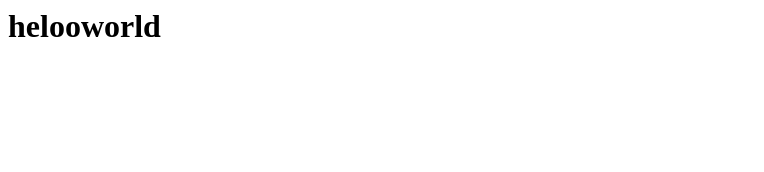
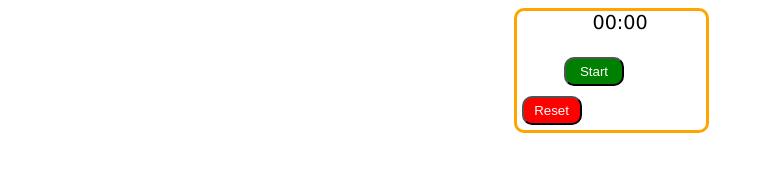
Before and after one commit to kms1405/initialstopwatch, a plain HTML site: page index.html in a window 1280 px wide. Shown: the whole page, without its empty margins (0-764 px from the left). Drawn offline with Linux system fonts and the light colour scheme.

Commit message:
Add files via upload
host

```diff
--- a/index.html
+++ b/index.html
@@ -1 +1,24 @@
-<h1>helooworld</h1>
+
+<!DOCTYPE html>
+<html lang="en">
+<head>
+    <meta charset="UTF-8">
+    <meta http-equiv="X-UA-Compatible" content="IE=edge">
+    <meta name="viewport" content="width=device-width, initial-scale=1.0">
+    <title>Stop watch</title>
+    <link rel="stylesheet" href="style.css">
+    <script src="script.js"></script>
+</head>
+<body>
+    <div id="main">
+        <!-- To display timer   -->
+        <div id="stopwatch">00:00</div>
+        <br>
+        <!-- Start and stop buttons -->
+        <button id="start" onclick="start()" value="start">Start</button>
+        <button id="reset" onclick="reset()">Reset</button>
+
+    </div>
+
+</body>
+</html>
--- /dev/null
+++ b/script.js
@@ -0,0 +1,65 @@
+
+
+// variables to show to time
+var minutes=0
+var seconds=0
+var time_out = null
+
+function start_timer() {
+    seconds= seconds + 1
+    if (seconds < 10) {
+        show_second = `0${seconds}`
+    } else {
+        show_second =seconds
+    }
+
+    // minutes calculater
+    if (seconds === 60) {
+        minutes = minutes + 1
+        seconds=0
+        show_second = `0${seconds}`
+    }
+
+    if (minutes < 10) {
+        show_minute = `0${minutes}`
+    } else {
+        show_minute =minutes
+    }
+
+    // To show dynamic timer count
+    window.document.getElementById("stopwatch").innerHTML=`${show_minute}:${show_second}`;
+
+}
+
+
+
+function start(){
+    // To start the timer if start button value is "start"
+    var start_button=window.document.getElementById("start")
+    if (start_button.value === "start"){
+        start_button.style.background = 'grey';
+        start_button.value="pause";
+        start_button.innerHTML = "Pause";
+        time_out = window.setInterval(start_timer, 1000)}
+
+    // To pause the timer if start button value is "pause"
+    else {
+        console.log("else condition");
+        window.clearInterval(time_out);
+        start_button.style.background = 'green';
+        start_button.value="start";
+        start_button.innerHTML = "Start";
+    }
+}
+
+// To reset the timer
+function reset(){
+    window.clearInterval(time_out)
+    minutes=0
+    seconds=0
+    window.document.getElementById("stopwatch").innerHTML=`00:00`;
+    var start_button=window.document.getElementById("start");
+    start_button.style.background = 'green';
+    start_button.value="start";
+    start_button.innerHTML = "Start";
+}
--- /dev/null
+++ b/style.css
@@ -0,0 +1,39 @@
+/* main div style */
+#main {
+    margin-left: 40%;
+    margin-right: 40%;
+    width: 15%;
+    border: 3px solid orange;
+    border-radius: 10px;
+}
+
+
+button {
+    border-radius: 10px;
+    padding: 5px;
+    margin: 5px;
+}
+
+/* stop watch style */
+#stopwatch {
+    position: relative;
+    font-size: larger;
+    margin-left: 40%;
+    font-family: Verdana, Geneva, Tahoma, sans-serif;
+}
+
+/* start button stayle */
+#start {
+    width: 60px;
+    background-color: green;
+    color: white;
+    margin-left: 25%;
+}
+
+/* reset button style */
+#reset {
+    width: 60px;
+    background-color: red;
+    color: white;
+    margin-right: 15%;
+}
```
